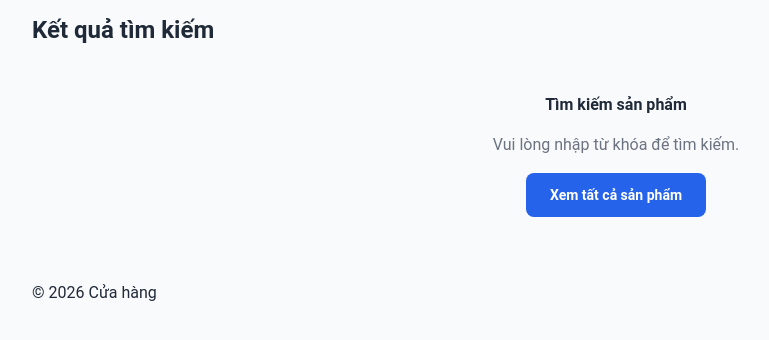
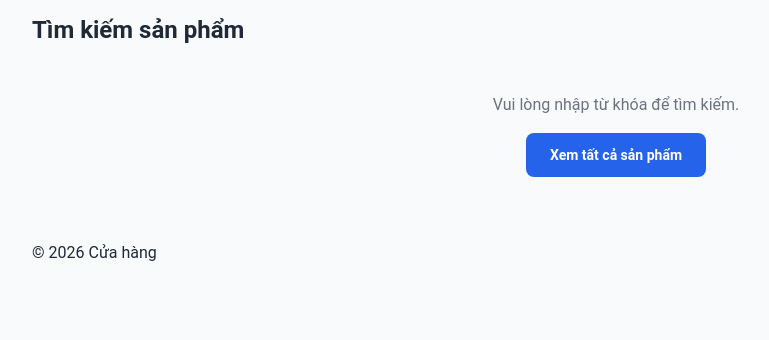
Before and after one commit to DangTAnh/StrWb, a Flask app: page /search in a window 1280 px wide. Shown: the part 61-401 px from the top of the page, without its empty margins (24-793 px from the left). Run offline with Flask 3, Linux system fonts and the light colour scheme.

Commit message:
fix(03): UI-01 — conditional search page heading for prompt state
Co-Authored-By: Claude <noreply@anthropic.com>

```diff
--- a/app/templates/public/search.html
+++ b/app/templates/public/search.html
@@ -2,10 +2,9 @@
 {% block title %}Tìm kiếm — Cửa hàng{% endblock %}
 {% block content %}
 <div class="container">
-  <h1 class="page-heading">Kết quả tìm kiếm</h1>
+  <h1 class="page-heading">{% if products is none %}Tìm kiếm sản phẩm{% else %}Kết quả tìm kiếm{% endif %}</h1>
   {% if products is none %}
   <div class="empty-state">
-    <h2>Tìm kiếm sản phẩm</h2>
     <p>Vui lòng nhập từ khóa để tìm kiếm.</p>
     <a class="btn btn-primary" href="{{ url_for('public.home') }}">Xem tất cả sản phẩm</a>
   </div>
```
